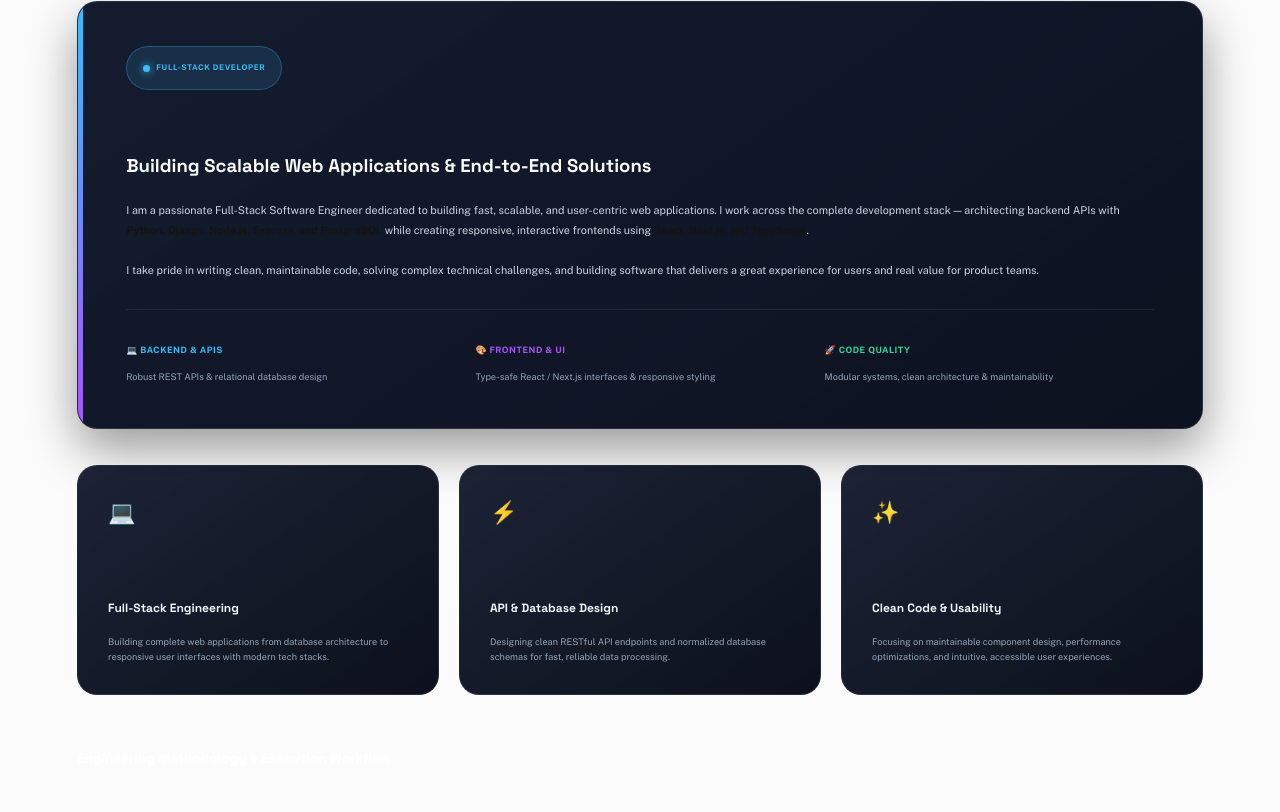
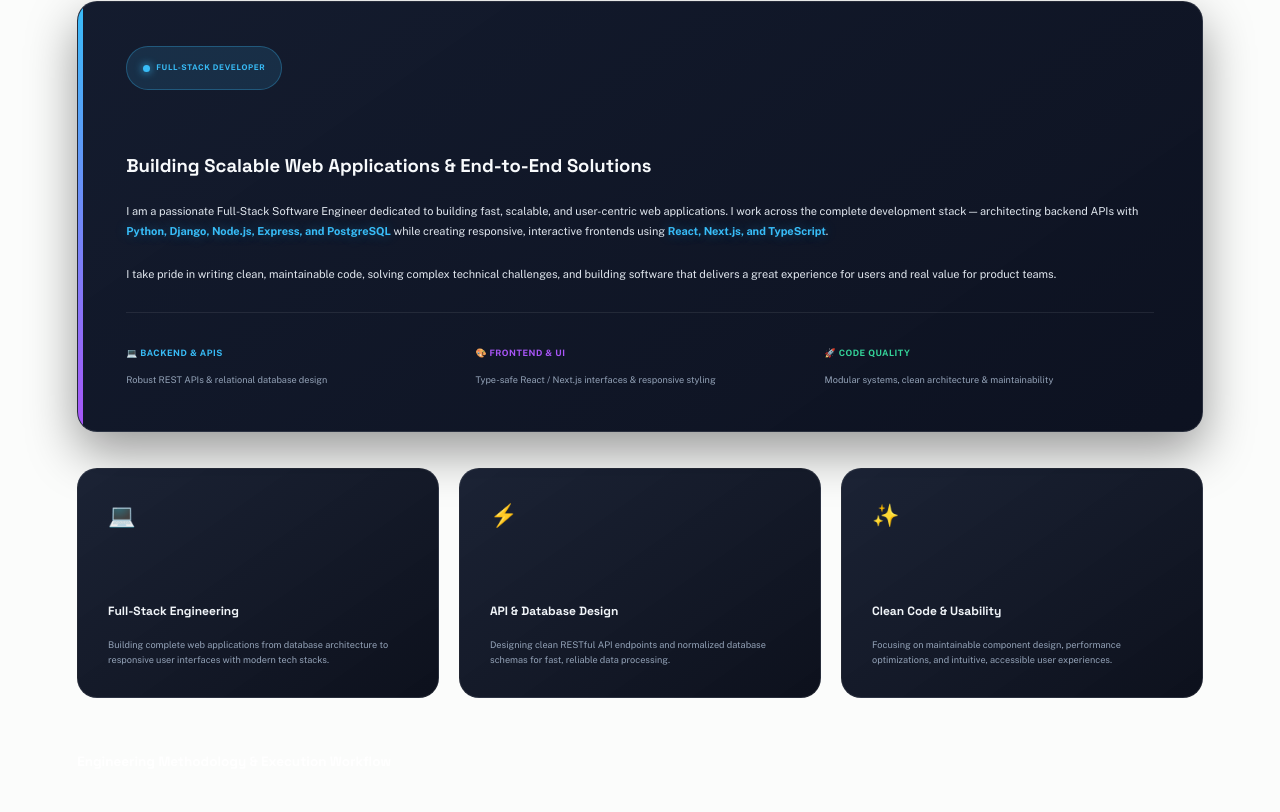
Before and after one commit to venkateshyadagiri468/venkatesh.codes-portfolio, a plain HTML site: page index.html in a window 1280 px wide. Shown: the part 1331-2143 px from the top of the page. Drawn offline with nearby package versions, Linux system fonts and the light colour scheme; animation ran at ten frames a second; files whose address does not match are found by name; a web font is replaced by a local one.

Commit message:
fix: resolve dark text contrast for bold highlights in About section

```diff
--- a/css/custom.css
+++ b/css/custom.css
@@ -565,11 +565,27 @@
         }
 
         .about-paragraph {
-            color: #e2e8f0;
+            color: #e2e8f0 !important;
             font-size: 1.1rem;
             line-height: 1.85;
             margin-bottom: 22px;
             font-weight: 400;
+        }
+
+        /* Fix strong & b tags inside dark cards */
+        .about-content-box strong,
+        .about-content-box b,
+        .about-paragraph strong,
+        .about-paragraph b,
+        .bento-card strong,
+        .bento-card b,
+        .exp-tl-card strong,
+        .exp-tl-card b,
+        .proj-card-new strong,
+        .proj-card-new b {
+            color: #38bdf8 !important;
+            font-weight: 700 !important;
+            text-shadow: 0 0 12px rgba(56, 189, 248, 0.35);
         }
 
         .about-paragraph:last-child {
--- a/index.html
+++ b/index.html
@@ -205,11 +205,11 @@
                             Building Scalable Web Applications & End-to-End Solutions
                         </h3>
 
-                        <p class="about-paragraph" style="color: #cbd5e1; font-size: 1.08rem; line-height: 1.85; margin-bottom: 20px; font-weight: 400;">
+                        <p class="about-paragraph">
                             I am a passionate Full-Stack Software Engineer dedicated to building fast, scalable, and user-centric web applications. I work across the complete development stack — architecting backend APIs with <strong>Python, Django, Node.js, Express, and PostgreSQL</strong> while creating responsive, interactive frontends using <strong>React, Next.js, and TypeScript</strong>.
                         </p>
 
-                        <p class="about-paragraph" style="color: #cbd5e1; font-size: 1.08rem; line-height: 1.85; margin-bottom: 24px; font-weight: 400;">
+                        <p class="about-paragraph">
                             I take pride in writing clean, maintainable code, solving complex technical challenges, and building software that delivers a great experience for users and real value for product teams.
                         </p>
 
```
